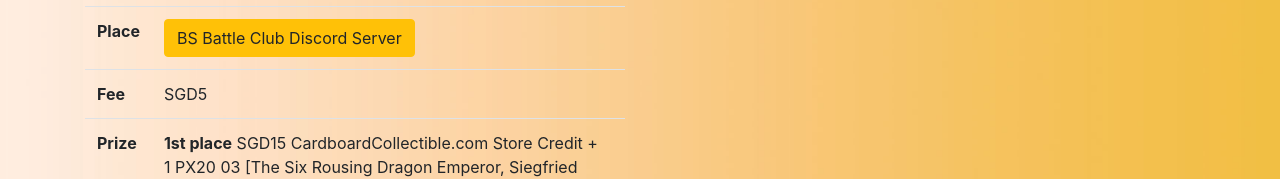
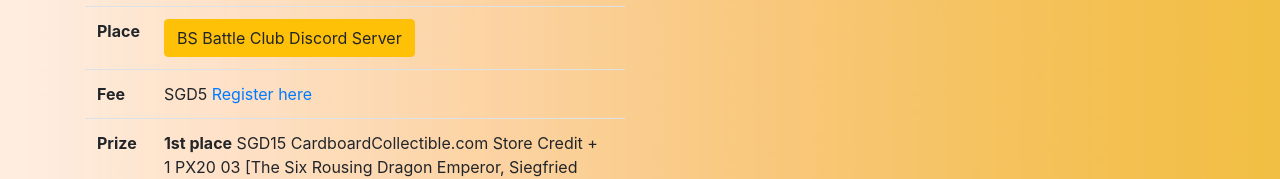
Before and after one commit to theodorelu27/proteac-base, an Angular app: page /bs-battle-club/events/first-online-tournament in a window 1280 px wide. Shown: the part 371-550 px from the top of the page. Built offline with nearby package versions, Linux system fonts and the light colour scheme.

Commit message:
Update Registration Link

```diff
--- a/src/app/pages/events/events.component.html
+++ b/src/app/pages/events/events.component.html
@@ -27,7 +27,7 @@
           </tr>
           <tr>
             <th scope="col">Fee</th>
-            <td>SGD5</td>
+            <td>SGD5 <a href="https://cardboardcollectible.com/products/event-bs-24-10-20">Register here</a> </td>
           </tr>
           <tr>
             <th scope="col">Prize</th>
```
Also changed, not shown: 3 other files (tests, documents, lock files or other folders).
